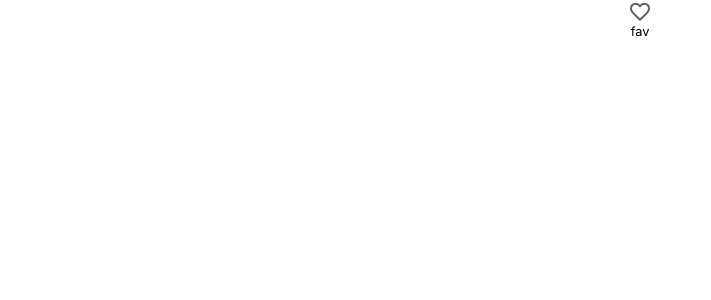
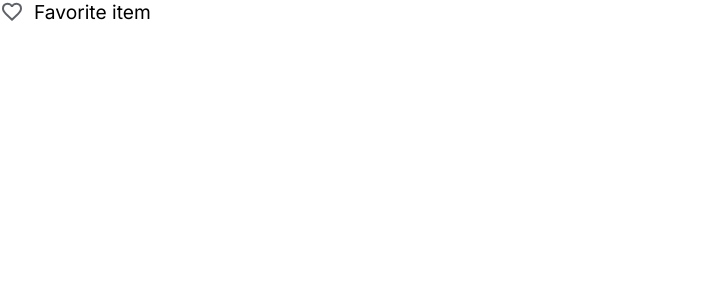
Before and after one commit to richardimaoka/react-code-snippets, a Next.js app in the folder nextjs/: page / in a window 1280 px wide. Shown: the top 300 px of the page, without its empty margins (0-711 px from the left). Built offline with nearby package versions, Linux system fonts and the light colour scheme.

Commit message:
ListItem

```diff
--- /dev/null
+++ b/nextjs/app/components/list/ListItemFavorite.module.css
@@ -0,0 +1,12 @@
+.component {
+  display: grid;
+  grid-template-columns:
+    auto /* icon */
+    1fr /* name */;
+  column-gap: 10px;
+  align-items: center;
+}
+
+.name {
+  font-size: 1.2rem;
+}
--- /dev/null
+++ b/nextjs/app/components/list/ListItemFavorite.tsx
@@ -0,0 +1,13 @@
+import { IconFavorite } from "../icons/IconFavorite";
+import styles from "./ListItemFavorite.module.css";
+
+interface Props {}
+
+export function ListItemFavorite(props: Props) {
+  return (
+    <div className={styles.component}>
+      <IconFavorite />
+      <div className={styles.name}>Favorite item</div>
+    </div>
+  );
+}
--- a/nextjs/app/page.tsx
+++ b/nextjs/app/page.tsx
@@ -1,9 +1,9 @@
-import { ButtonFav } from "./components/buttons/ButtonFav";
+import { ListItemFavorite } from "./components/list/ListItemFavorite";
 
 export default function Page() {
   return (
     <div>
-      <ButtonFav />
+      <ListItemFavorite />
     </div>
   );
 }
```
